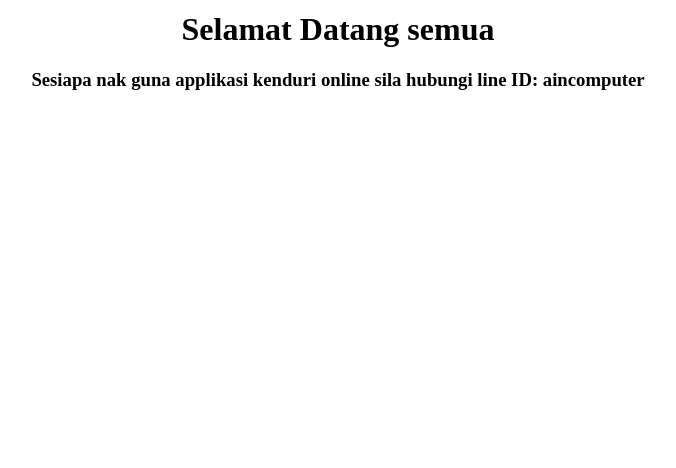
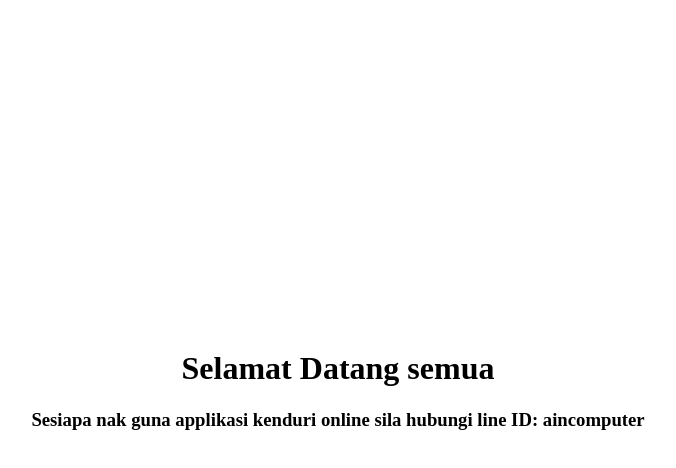
Before and after one commit to derma3/derma3.github.io, a plain HTML site: page index.html in a window 1280 px wide. Shown: the whole page, without its empty margins (302-978 px from the left). Drawn offline with Linux system fonts and the light colour scheme.

Commit message:
Update index.html

```diff
--- a/index.html
+++ b/index.html
@@ -3,7 +3,7 @@
     <title>Selamat Datang</title>
   </head>
   <body>
-    <table width="100%" height="100vh">
+    <table width="100%" height="100%">
       <tr>
         <td align="center" valign="middle">
           <h1>Selamat Datang semua</h1>
```
